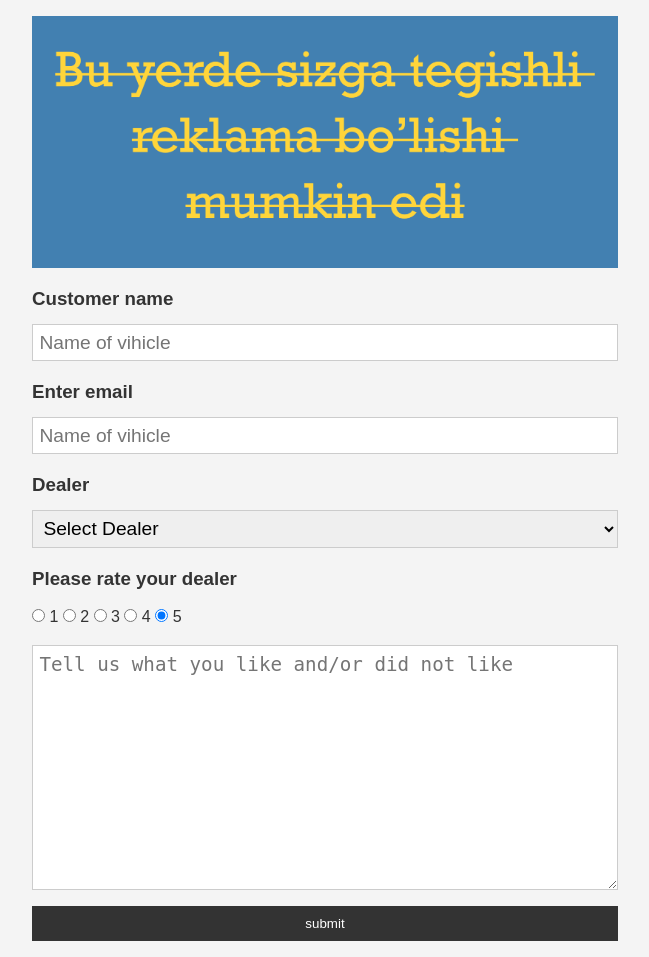
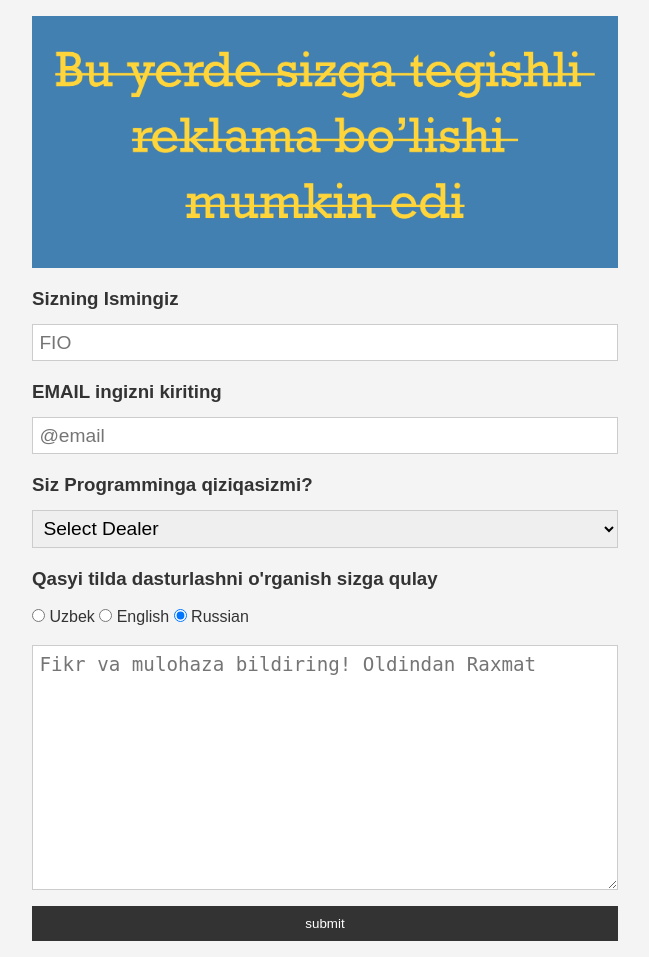
Before and after one commit to onehundredday/pyton_app, a Flask app: page / in a window 1280 px wide. Shown: the whole page, without its empty margins (315-964 px from the left). Run offline with Flask 2, Linux system fonts and the light colour scheme; parts of the project's set-up code (start-up, migrations or seed data) failed here and were passed over.

```diff
--- a/templates/index.html
+++ b/templates/index.html
@@ -13,41 +13,39 @@
         <!-- to do message here -->
         <form action="/submit" method="POST">
             <div class="form-group">
-            <h3>Customer name</h3>
+            <h3>Sizning Ismingiz</h3>
             <input type="text"
             name="name"
-            placeholder="Name of vihicle">
+            placeholder="FIO">
         </div>
         <div class="form-group">
-            <h3>Enter email</h3>
+            <h3>EMAIL ingizni kiriting</h3>
             <input type="text"
             name="email"
-            placeholder="Name of vihicle">
+            placeholder="@email">
         </div>
         <div class="form-group">
-            <h3>Dealer</h3>
+            <h3>Siz Programminga qiziqasizmi?</h3>
             <select name="choice">
                 <option value="">
                     Select Dealer
                 </option>
-                <option value="Tohir Sodiq">
-                    Tohir Sodiq
+                <option value="HA">
+                    HA
                 </option>
-                <option value="Karim Soqiq">
-                    Karim Soqiq
+                <option value="Yo'q">
+                    Yo'q
                 </option>
             </select>
         </div>
         <div class="form-group">
-            <h3>Please rate your dealer</h3>
-            <input type="radio" name="rating" value="1"> 1
-            <input type="radio" name="rating" value="2"> 2
-            <input type="radio" name="rating" value="3"> 3
-            <input type="radio" name="rating" value="4"> 4
-            <input type="radio" name="rating" value="5" checked> 5
+            <h3>Qasyi tilda dasturlashni o'rganish sizga qulay</h3>
+            <input type="radio" name="rating" value="1"> Uzbek
+            <input type="radio" name="rating" value="2"> English
+            <input type="radio" name="rating" value="3" checked> Russian
         </div>
         <div class="form-group">
-            <textarea name="comments" id="" cols="30" rows="10" placeholder="Tell us what you like and/or did not like"></textarea>
+            <textarea name="comments" id="" cols="30" rows="10" placeholder="Fikr va mulohaza bildiring! Oldindan Raxmat"></textarea>
         </div>
         <input type="submit" value="submit" class="btn"/>
         </form>
```
Also changed, not shown: send_email.py (+47 -47 lines).
